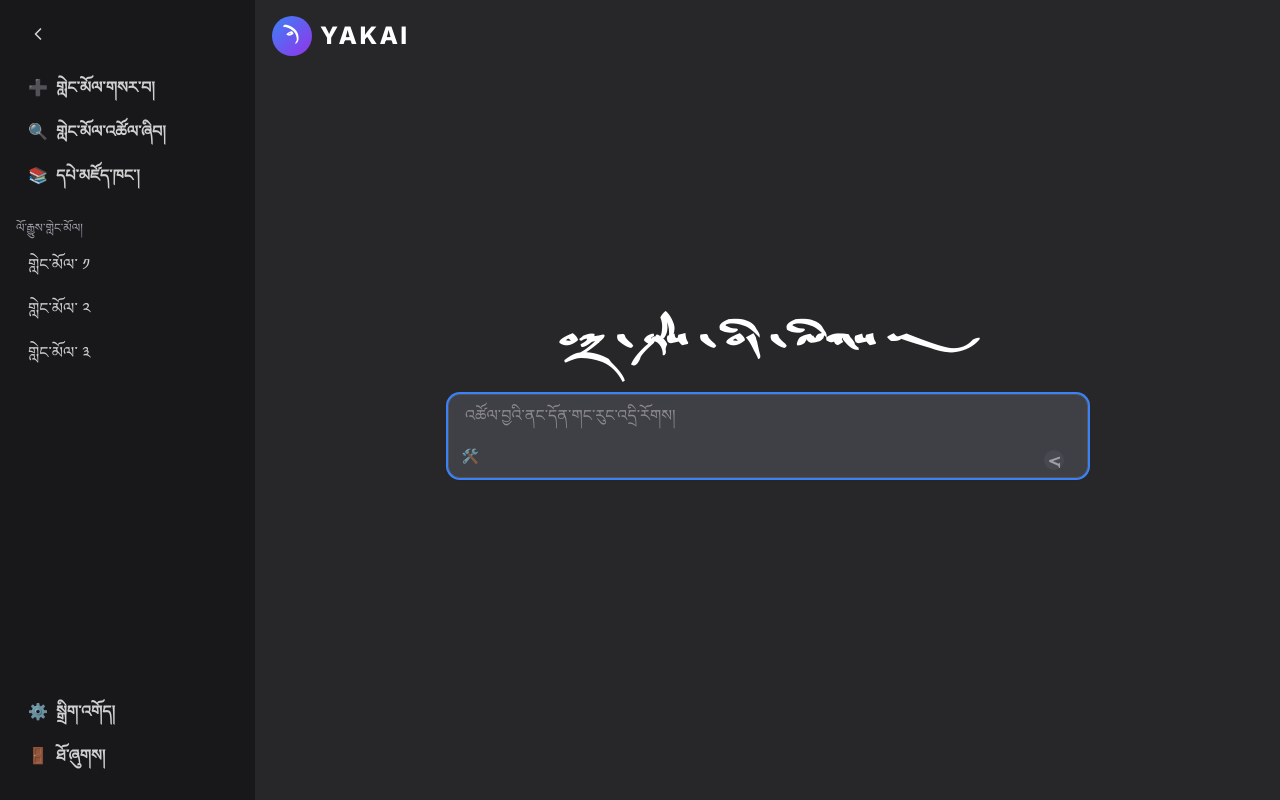
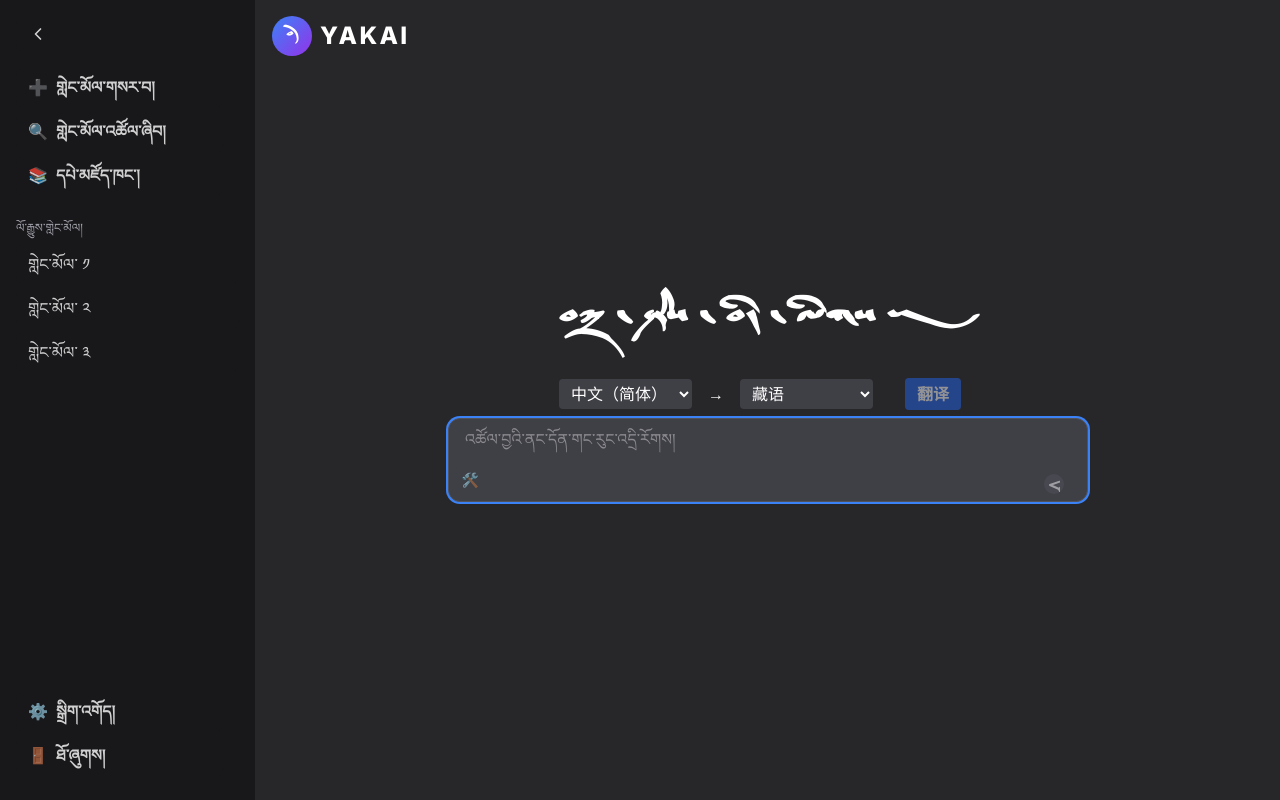
Before and after one commit to NorGa1/Yak-AI, a Next.js app: page /markdown-qa in a window 1280 px wide. Built offline with nearby package versions, Linux system fonts and the light colour scheme; a web font is replaced by a local one.

Commit message:
添加新前端代码

```diff
--- a/src/app/markdown-qa/page.tsx
+++ b/src/app/markdown-qa/page.tsx
@@ -120,11 +120,14 @@ function Sidebar({ onNewChat, currentId, onSelect, show, onClose, collapsed, onT
 
 // 输入区表单结构（底部和欢迎页都统一）
 function ChatInput({
-  input, setInput, onSend, loading, textareaRef, handleKeyDown, placeholder , sidebarCollapsed
+  input, setInput, onSend, onTranslate, loading, textareaRef, handleKeyDown, placeholder , sidebarCollapsed
 }: {
   input: string;
   setInput: (v: string) => void;
+
   onSend: (e: React.FormEvent) => void;
+  onTranslate: (e: React.FormEvent) => void;
+
   loading: boolean;
   textareaRef: React.RefObject<HTMLTextAreaElement>;
   handleKeyDown: (e: React.KeyboardEvent<HTMLTextAreaElement>) => void;
@@ -141,7 +144,11 @@ function ChatInput({
     >
       {/* 工具按钮内嵌左侧 */}
       <span className="absolute left-6 bottom-2 z-10">
-        <button type="button" className="p-1 rounded bg-zinc-700 text-white/70 hover:bg-zinc-600 transition text-sm" title="Tools" style={{width:28, height:28}}>
+        <button type="button" className="p-1 rounded bg-zinc-700 text-white/70 hover:bg-zinc-600 transition text-sm" title="Tools" style={{width:28, height:28}}
+        disabled={loading || !input.trim()}
+        title="翻译"
+        onClick={onTranslate}
+        >
           <span role="img" aria-label="tools">🛠️</span>
         </button>
       </span>
@@ -201,6 +208,7 @@ export default function YakAIPage() {
   // 发送消息
   const handleSend = async (e: React.FormEvent) => {
     e.preventDefault();
+    //console.log("handleSend 被调用");
     if (!input.trim()) return;
     setFirstInput(false);
     setMessages((msgs) => [
@@ -210,11 +218,13 @@ export default function YakAIPage() {
     ]);
     setInput("");
     setLoading(true);
-    const response = await fetch("/api/openai", {
+
+    const response = await fetch("http://localhost:3001/api/chat/stream", {
       method: "POST",
       headers: { "Content-Type": "application/json" },
       body: JSON.stringify({ prompt: input }),
     });
+
     if (!response.body) {
       setMessages((msgs) => [
         ...msgs.slice(0, -1),
@@ -223,29 +233,51 @@ export default function YakAIPage() {
       setLoading(false);
       return;
     }
+
     const reader = response.body.getReader();
     const decoder = new TextDecoder();
     let buffer = "";
+    let currentEvent = "";
+    let currentData = "";
+
     while (true) {
       const { done, value } = await reader.read();
       if (done) break;
       buffer += decoder.decode(value, { stream: true });
       const events = buffer.split("\n\n");
       buffer = events.pop() || "";
-      for (const event of events) {
-        if (event.startsWith("event: token")) {
-          const data = event.split("data: ")[1] || "";
+
+      for (const eventBlock of events) {
+        // 按行解析
+        const lines = eventBlock.split("\n");
+        let eventType = "";
+        let eventData = "";
+        for (const line of lines) {
+          if (line.startsWith("event:")) {
+            eventType = line.replace("event:", "").trim();
+          } else if (line.startsWith("data:")) {
+            // 只取第一行 data: 后的内容
+            if (eventData === "") {
+              eventData = line.replace("data:", "").trim();
+            } else {
+              // 多行 data:，可拼接
+              eventData += "\n" + line.replace("data:", "").trim();
+            }
+          }
+        }
+        // 处理事件
+        if (eventType === "token") {
           setMessages((msgs) => {
             const last = msgs[msgs.length - 1];
             if (last && last.role === "assistant" && last.streaming) {
               return [
                 ...msgs.slice(0, -1),
-                { ...last, content: last.content + data.replace(/<NEWLINE>|\$NEWLINE\$/g, "\n") },
+                { ...last, content: last.content + eventData },
               ];
             }
             return msgs;
           });
-        } else if (event.startsWith("event: finished")) {
+        } else if (eventType === "finished") {
           setMessages((msgs) => {
             const last = msgs[msgs.length - 1];
             if (last && last.role === "assistant" && last.streaming) {
@@ -257,10 +289,10 @@ export default function YakAIPage() {
             return msgs;
           });
           setLoading(false);
-        } else if (event.startsWith("event: error")) {
+        } else if (eventType === "error") {
           setMessages((msgs) => [
             ...msgs.slice(0, -1),
-            { role: "assistant", content: "服务不可用sbs" },
+            { role: "assistant", content: "服务不可用" },
           ]);
           setLoading(false);
         }
@@ -268,6 +300,95 @@ export default function YakAIPage() {
     }
   };
 
+  const handleTranslate = async (e: React.FormEvent) => {
+    e.preventDefault();
+    if (!input.trim()) return;
+    setFirstInput(false);
+    setMessages((msgs) => [
+      ...msgs,
+      { role: "user", content: input },
+      { role: "assistant", content: "", streaming: true }
+    ]);
+    setInput("");
+    setLoading(true);
+
+    // 这里用流式翻译接口
+    const response = await fetch("http://localhost:3001/api/translate/stream", {
+      method: "POST",
+      headers: { "Content-Type": "application/json" },
+      body: JSON.stringify({
+        text: input,
+        src_lang: srcLang,   // 你可以用 useState 管理 srcLang/tgtLang
+        tgt_lang: tgtLang
+      }),
+    });
+
+    if (!response.body) {
+      setMessages((msgs) => [
+        ...msgs.slice(0, -1),
+        { role: "assistant", content: "服务不可用" },
+      ]);
+      setLoading(false);
+      return;
+    }
+
+    const reader = response.body.getReader();
+    const decoder = new TextDecoder();
+    let buffer = "";
+    while (true) {
+      const { done, value } = await reader.read();
+      if (done) break;
+      buffer += decoder.decode(value, { stream: true });
+      const events = buffer.split("\n\n");
+      buffer = events.pop() || "";
+      for (const event of events) {
+        const lines = event.split("\n");
+        let eventType = "";
+        let eventData = "";
+        for (const line of lines) {
+          if (line.startsWith("event:")) {
+            eventType = line.replace("event:", "").trim();
+          } else if (line.startsWith("data:")) {
+            if (eventData === "") {
+              eventData = line.replace("data:", "").trim();
+            } else {
+              eventData += "\n" + line.replace("data:", "").trim();
+            }
+          }
+        }
+        if (eventType === "token") {
+          setMessages((msgs) => {
+            const last = msgs[msgs.length - 1];
+            if (last && last.role === "assistant" && last.streaming) {
+              return [
+                ...msgs.slice(0, -1),
+                { ...last, content: last.content + eventData },
+              ];
+            }
+            return msgs;
+          });
+        } else if (eventType === "finished") {
+          setMessages((msgs) => {
+            const last = msgs[msgs.length - 1];
+            if (last && last.role === "assistant" && last.streaming) {
+              return [
+                ...msgs.slice(0, -1),
+                { ...last, streaming: false },
+              ];
+            }
+            return msgs;
+          });
+          setLoading(false);
+        } else if (eventType === "error") {
+          setMessages((msgs) => [
+            ...msgs.slice(0, -1),
+            { role: "assistant", content: "服务不可用" },
+          ]);
+          setLoading(false);
+        }
+      }
+    }
+  };
   // 回车发送，Shift+Enter 换行
   const handleKeyDown = (e: React.KeyboardEvent<HTMLTextAreaElement>) => {
     if (e.key === "Enter" && !e.shiftKey) {
@@ -281,6 +402,23 @@ export default function YakAIPage() {
 
   // 桌面端侧边栏收缩切换
   const toggleSidebarCollapse = () => setSidebarCollapsed((v) => !v);
+
+  const LANGS = [
+    { code: "zho_Hans", name: "中文（简体）" },
+    { code: "zho_Hant", name: "中文（繁体）" },
+    { code: "eng_Latn", name: "英语" },
+    { code: "bod_Tibt", name: "藏语" },
+    { code: "jpn_Jpan", name: "日语" },
+    { code: "kor_Hang", name: "韩语" },
+    { code: "rus_Cyrl", name: "俄语" },
+    { code: "fra_Latn", name: "法语" },
+    { code: "deu_Latn", name: "德语" },
+    { code: "spa_Latn", name: "西班牙语" },
+    // ...可根据需要扩展更多
+  ];
+
+  const [srcLang, setSrcLang] = useState("zho_Hans");
+  const [tgtLang, setTgtLang] = useState("bod_Tibt");
 
   return (
     <div className="flex h-full w-full bg-zinc-900 overflow-hidden relative">
@@ -329,10 +467,48 @@ export default function YakAIPage() {
             <div className="flex flex-1 flex-col items-center justify-center w-full h-full">
               <h1 className="font-tibetan text-5xl font-bold text-white mb-6 select-none">བཀྲ ་ ཤིས ་ བདེ ་ ལེགས །</h1>
 
+
+              {/* 语言选择区 */}
+              <div className="w-full max-w-2xl mx-auto flex flex-row gap-4 items-center justify-center py-2">
+                <select
+                  className="bg-zinc-700 text-white rounded px-2 py-1"
+                  value={srcLang}
+                  onChange={e => setSrcLang(e.target.value)}
+                  disabled={loading}
+                >
+                  {LANGS.map(lang => (
+                    <option key={lang.code} value={lang.code}>{lang.name}</option>
+                  ))}
+                </select>
+                <span className="text-white">→</span>
+                <select
+                  className="bg-zinc-700 text-white rounded px-2 py-1"
+                  value={tgtLang}
+                  onChange={e => setTgtLang(e.target.value)}
+                  disabled={loading}
+                >
+                  {LANGS.map(lang => (
+                    <option key={lang.code} value={lang.code}>{lang.name}</option>
+                  ))}
+                </select>
+                <button
+                  className="ml-4 px-3 py-1 rounded bg-blue-600 text-white hover:bg-blue-500 transition disabled:opacity-50"
+                  onClick={e => {
+                    e.preventDefault();
+                    handleTranslate(e);
+                  }}
+                  disabled={loading || !input.trim()}
+                  title="流式翻译"
+                >
+                  翻译
+                </button>
+              </div>
+
               <ChatInput
                 input={input}
                 setInput={setInput}
                 onSend={handleSend}
+                onTranslate={handleTranslate}
                 loading={loading}
                 textareaRef={textareaRef}
                 handleKeyDown={handleKeyDown}
```
